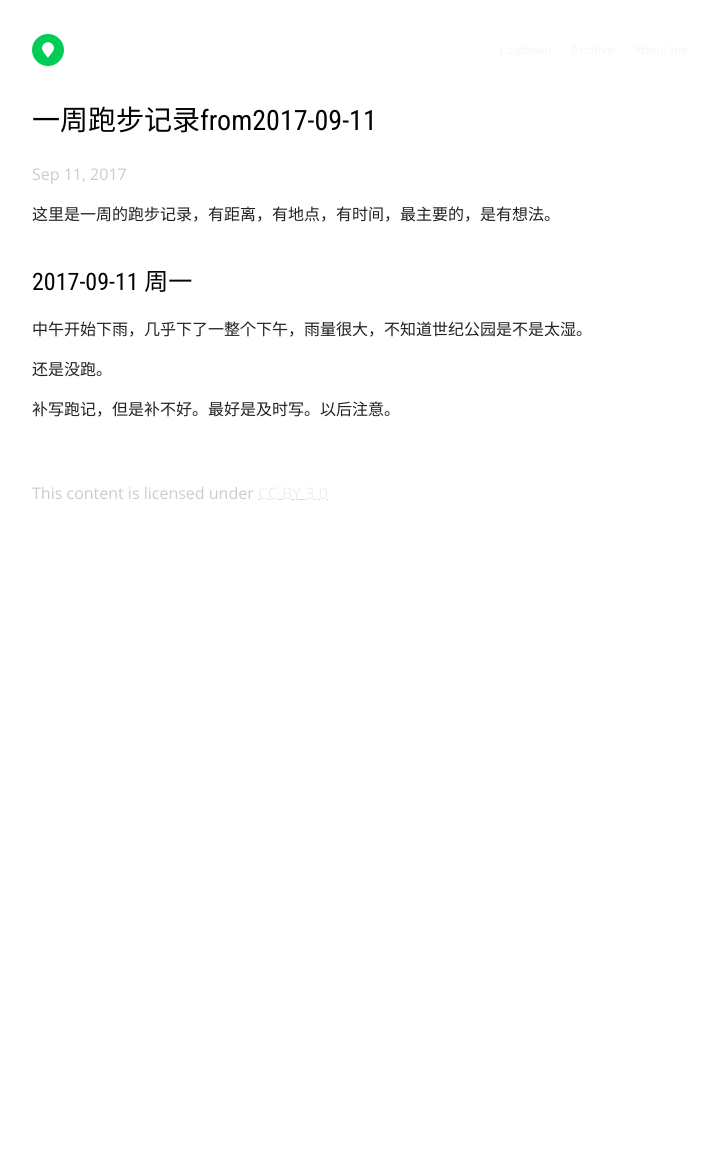
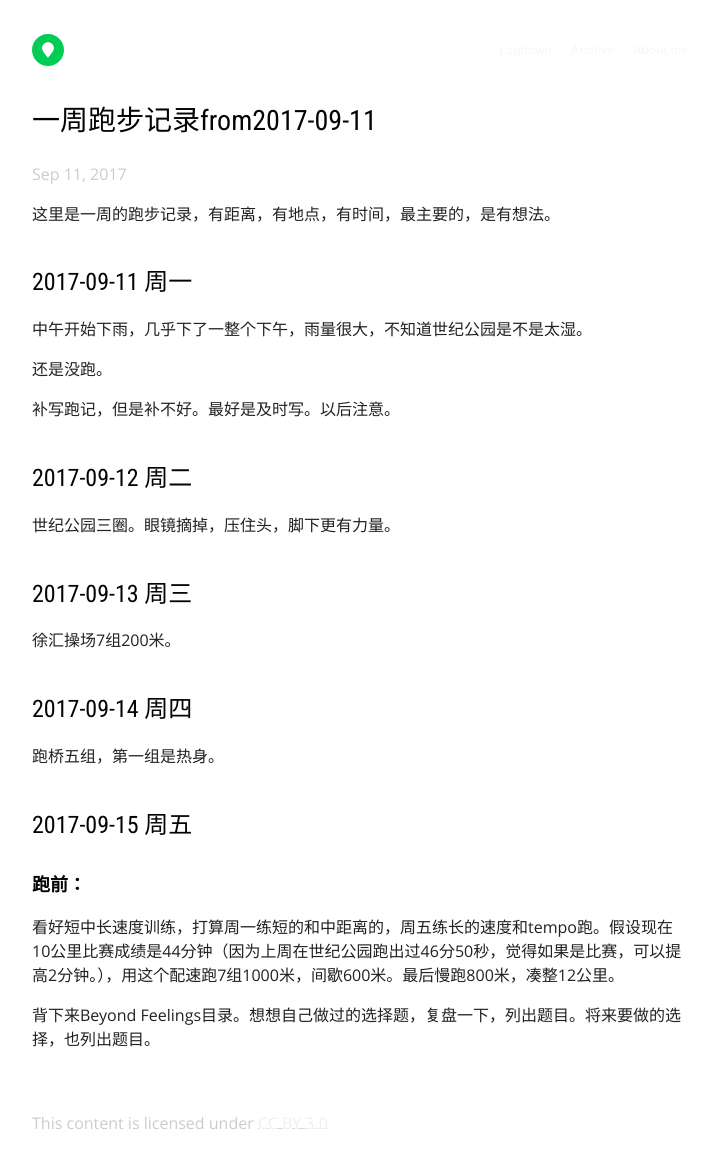
Before and after one commit to John-Qu/John-Qu.github.io, a Jekyll site: the page built from _posts/2017-09-11-一周跑步记录No02.md, in a window 1280 px wide. Shown: the whole page, without its empty margins (280-992 px from the left). Built offline with Jekyll 4.4.1, drawn with Linux system fonts in a browser that asks for light colours; before the commit the page ends 900 px from its top, so only the background shows below that.

Commit message:
update 6001

```diff
--- a/_posts/2017-09-11-一周跑步记录No02.md
+++ b/_posts/2017-09-11-一周跑步记录No02.md
@@ -14,3 +14,23 @@ categories: running
 还是没跑。
 
 补写跑记，但是补不好。最好是及时写。以后注意。
+
+## 2017-09-12 周二
+
+世纪公园三圈。眼镜摘掉，压住头，脚下更有力量。
+
+## 2017-09-13 周三
+
+徐汇操场7组200米。
+
+## 2017-09-14 周四
+
+跑桥五组，第一组是热身。
+
+## 2017-09-15 周五
+
+### 跑前：
+
+看好短中长速度训练，打算周一练短的和中距离的，周五练长的速度和tempo跑。假设现在10公里比赛成绩是44分钟（因为上周在世纪公园跑出过46分50秒，觉得如果是比赛，可以提高2分钟。），用这个配速跑7组1000米，间歇600米。最后慢跑800米，凑整12公里。
+
+背下来Beyond Feelings目录。想想自己做过的选择题，复盘一下，列出题目。将来要做的选择，也列出题目。
```
Also changed, not shown: _posts/2017-09-13-Exercises-in-3-Simple_Algorithms-of-MITx6001x.md (+11 -1 lines), _posts/2017-09-14-Transcripts-in-3-simple-algorithms-of-MITx6001x.md (+89 -3 lines).
